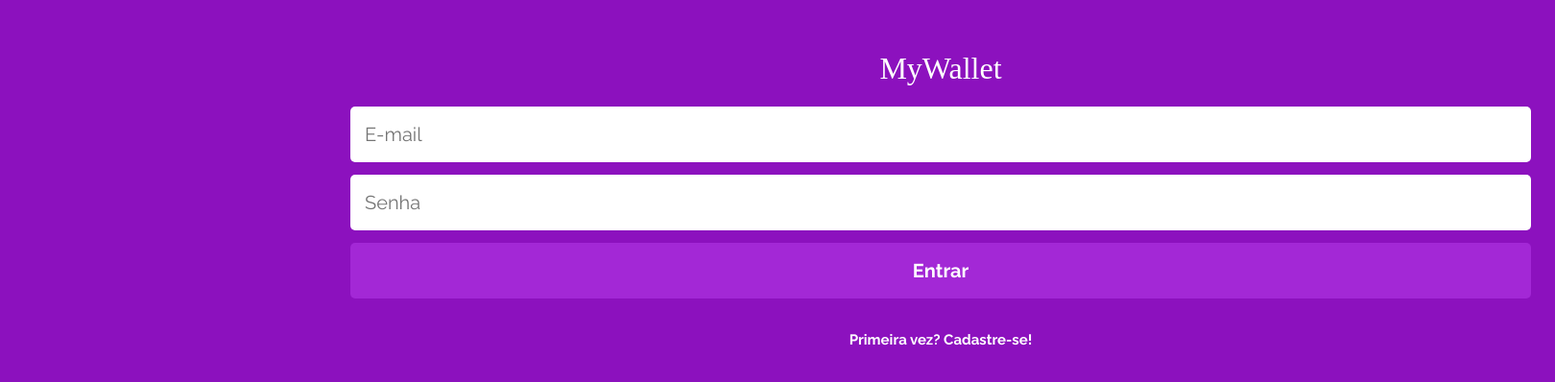
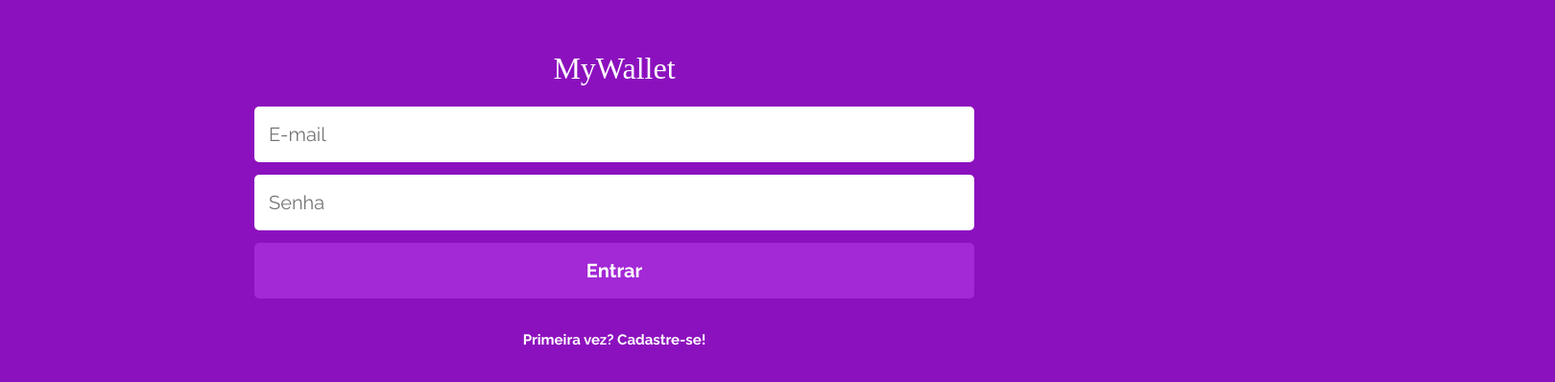
Before and after one commit to ptrkc/mywallet-react, a React (Create React App) app: page /sign-in in a window 1280 px wide. Shown: the part 192-590 px from the top of the page at 96% size, 1620 px wide, since content can reach past the window. Built offline with nearby package versions, Linux system fonts and the light colour scheme; a web font is replaced by a local one.

Commit message:
Fixed layout and eslint errors

```diff
--- a/src/components/Home/TransactionsCard.js
+++ b/src/components/Home/TransactionsCard.js
@@ -47,6 +47,7 @@ export default function TransactionsCard() {
                 }
             });
         }
+        // eslint-disable-next-line
     }, [user]);
 
     function formatNumber(int) {
--- a/src/components/Sign/SignIn.js
+++ b/src/components/Sign/SignIn.js
@@ -34,7 +34,11 @@ export default function SignIn() {
         });
         request.catch((error) => {
             setLoading(false);
-            alert(error.response.status + ": " + error.response.data);
+            if (error.response.status === 401) {
+                alert("Combinação email/senha incorreta");
+            } else {
+                alert(error.response.status + ": " + error.response.data);
+            }
         });
     }
     return (
--- a/src/components/Sign/SignOut.js
+++ b/src/components/Sign/SignOut.js
@@ -5,18 +5,20 @@ import axios from "axios";
 import Loader from "react-loader-spinner";
 import styled from "styled-components";
 
-export default function SignIn() {
+export default function SignOut() {
     const history = useHistory();
     const { user, setUser } = useContext(UserContext);
 
     useEffect(() => {
         if (localStorage.user) {
-            if (user) {
             signOut();
-            }
         } else {
             history.push("/sign-in");
+            setUser(null);
         }
+        // eslint-disable-next-line
+    }, []);
+
     function signOut() {
         const config = {
             headers: {
@@ -36,7 +38,6 @@ export default function SignIn() {
             alert(error.response.status + ": " + error.response.data)
         );
     }
-    }, []);
 
     return (
         <Center>
--- a/src/components/Sign/SignPagesStyle.js
+++ b/src/components/Sign/SignPagesStyle.js
@@ -6,7 +6,7 @@ const SignPageStyle = styled.div`
     align-items: center;
     justify-content: center;
     height: 100vh;
-    width: 100vw;
+    width: 100%;
     a {
         margin-top: 36px;
         text-decoration: none;
--- a/src/components/styles/GlobalStyle.js
+++ b/src/components/styles/GlobalStyle.js
@@ -9,7 +9,7 @@ const GlobalStyle = createGlobalStyle`
     color: #fff;
     font-family: 'Raleway', sans-serif;
     min-width: 320px;
-    max-width: 600px;
+    max-width: 800px;
     margin: 0px auto;
   }
   h1 {
```
Lines whose indentation alone changed are shown as unchanged.
